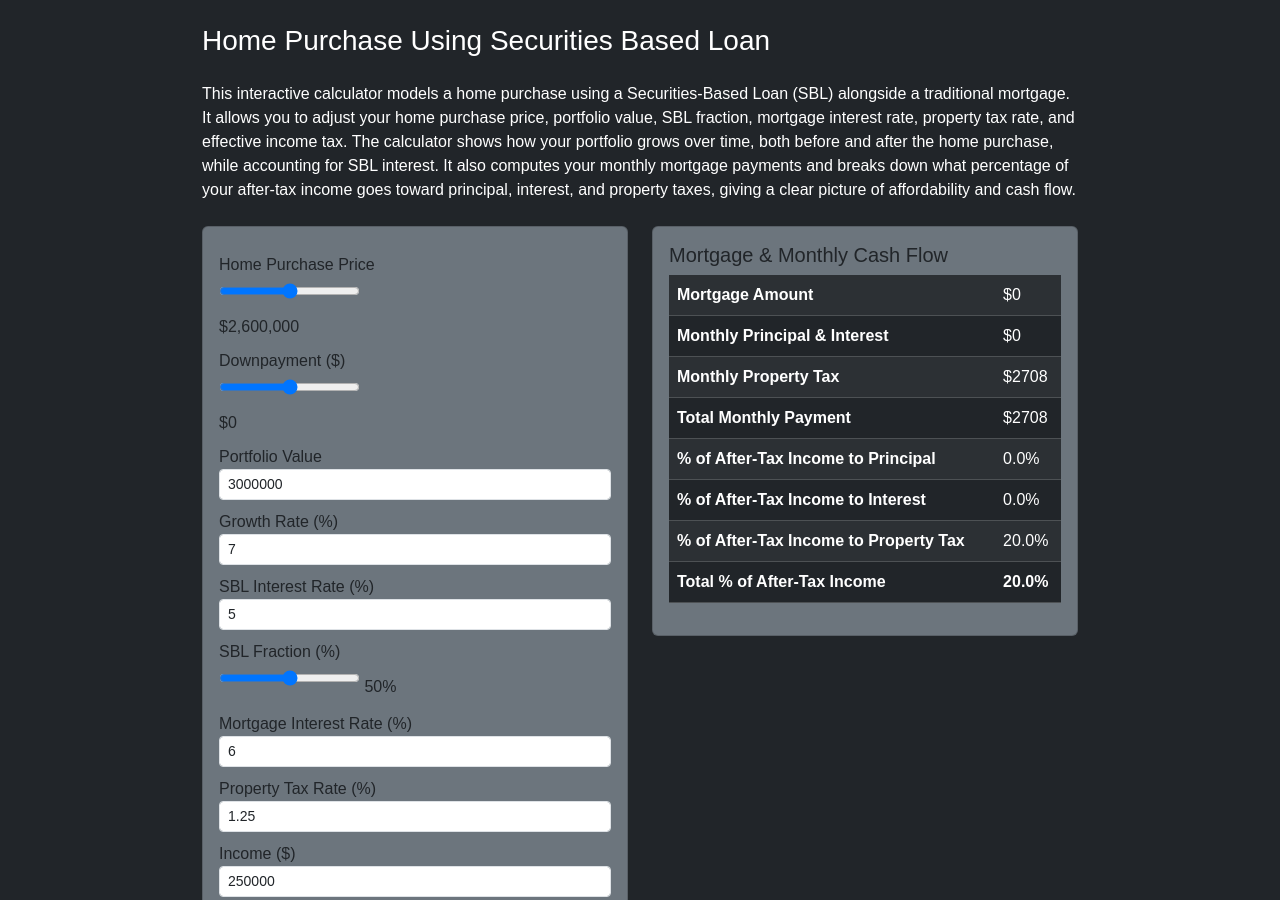
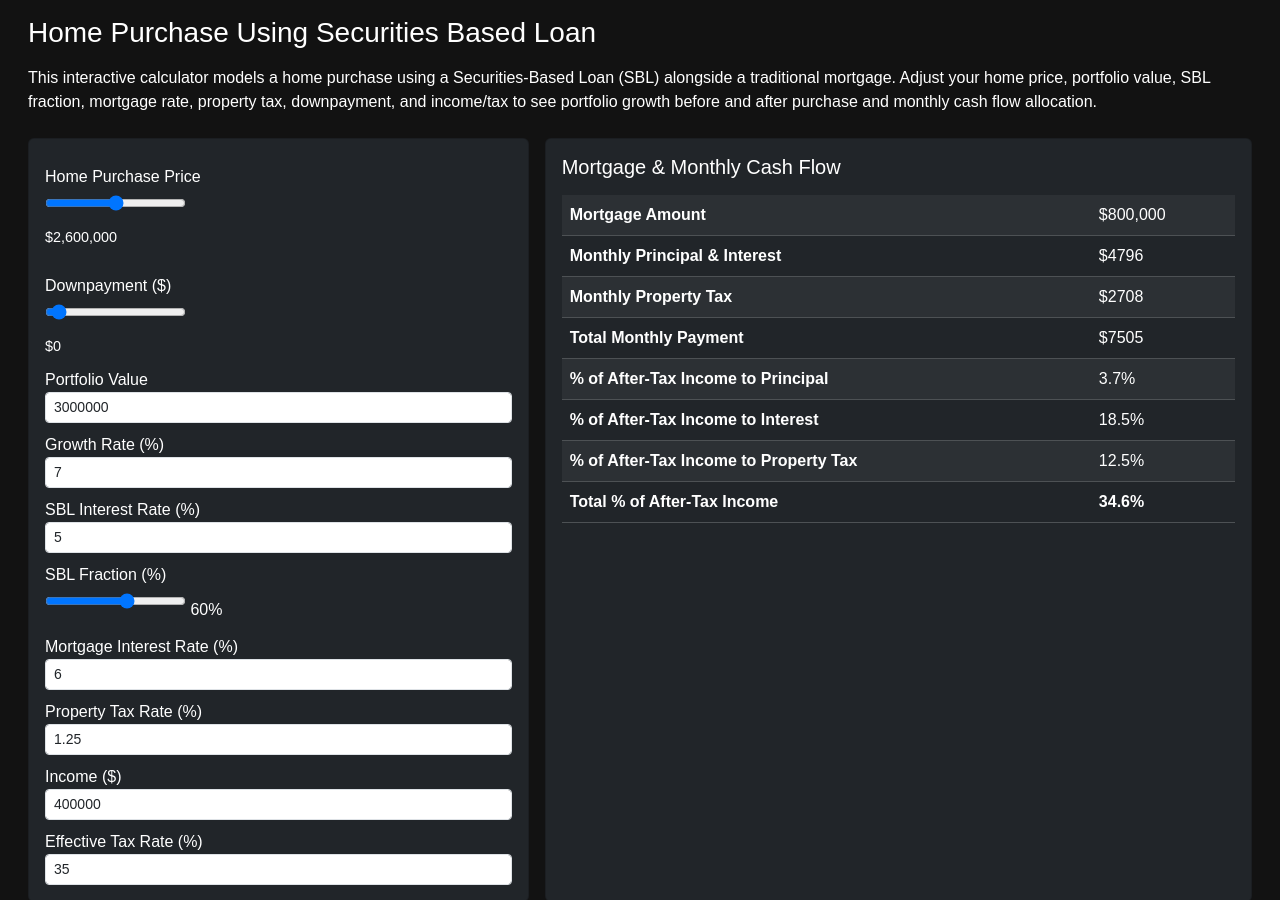
Before and after one commit to millerjammer/home-purchase-ca, a website built with webpack: page src/index.html in a window 1280 px wide. Shown: the top 900 px of the page. Built offline with nearby package versions, Linux system fonts and the light colour scheme.

Commit message:
format updates

```diff
--- a/src/index.html
+++ b/src/index.html
@@ -5,81 +5,104 @@
     <meta charset="UTF-8">
     <title>SBL Portfolio Model</title>
     <link rel="stylesheet" href="https://cdn.jsdelivr.net/npm/bootstrap@5.3.3/dist/css/bootstrap.min.css">
+    <style>
+        body {
+            background-color: #1c1c1c;
+            color: #fff;
+        }
+
+        .card {
+            background-color: #2c2c2c;
+        }
+
+        /* Make range slider numbers smaller for mobile */
+        .slider-value {
+            font-size: 0.9rem;
+        }
+
+        /* Increase canvas width for larger screens */
+        @media (min-width: 992px) {
+            #chart {
+                width: 100% !important;
+                height: 400px !important;
+            }
+        }
+
+        @media (max-width: 991px) {
+            #chart {
+                width: 100% !important;
+                height: 300px !important;
+            }
+        }
+    </style>
 </head>
 
-<body class="p-4 bg-dark text-white">
+<body class="p-3">
 
-    <div class="container">
+    <div class="container-fluid">
 
-        <h3 class="mb-4">Home Purchase Using Securities Based Loan</h3>
+        <h3 class="mb-3">Home Purchase Using Securities Based Loan</h3>
         <p class="mb-4">
             This interactive calculator models a home purchase using a Securities-Based Loan (SBL) alongside a
-            traditional mortgage.
-            It allows you to adjust your home purchase price, portfolio value, SBL fraction, mortgage interest rate,
-            property tax rate,
-            and effective income tax. The calculator shows how your portfolio grows over time, both before and after the
-            home purchase,
-            while accounting for SBL interest. It also computes your monthly mortgage payments and breaks down what
-            percentage of your
-            after-tax income goes toward principal, interest, and property taxes, giving a clear picture of
-            affordability and cash flow.
+            traditional mortgage. Adjust your home price, portfolio value, SBL fraction, mortgage rate, property tax,
+            downpayment, and income/tax to see portfolio growth before and after purchase and monthly cash flow allocation.
         </p>
 
-        <div class="row">
+        <div class="row g-3">
 
-            <!-- Inputs (Left Column) -->
-            <div class="col-md-6">
-                <div class="card p-3 mb-3 bg-secondary">
+            <!-- Inputs Column -->
+            <div class="col-lg-5 col-md-6">
+                <div class="card p-3 h-100 bg-dark text-white">
 
-                    <div class="my-0">
+                    <div class="mb-3">
                         <label>Home Purchase Price</label>
                         <input type="range" id="homePrice" min="200000" max="5000000" step="50000">
-                        <div>$<span id="homePriceValue"></span></div>
+                        <div class="slider-value">$<span id="homePriceValue"></span></div>
                     </div>
 
-                    <div class="my-0">
+                    <div class="mb-0">
                         <label>Downpayment ($)</label>
-                        <input type="range" id="downPayment" min="0" max="3000000" step="50000">
-                        <div>$<span id="downPaymentValue">0</span></div>
+                        <input type="range" id="downPayment" min="0" max="3000000" step="50000" value="0">
+                        <div class="slider-value">$<span id="downPaymentValue">0</span></div>
                     </div>
 
-                    <div class="my-0">
+                    <div class="mb-0">
                         <label>Portfolio Value</label>
                         <input class="form-control form-control-sm mb-0" id="portfolioValue" value="3000000">
                     </div>
 
-                    <div class="my-0">
+                    <div class="mb-0">
                         <label>Growth Rate (%)</label>
                         <input class="form-control form-control-sm mb-0" id="growthRate" value="7">
                     </div>
 
-                    <div class="my-0">
+                    <div class="mb-0">
                         <label>SBL Interest Rate (%)</label>
                         <input class="form-control form-control-sm mb-0" id="sblRate" value="5">
                     </div>
 
-                    <div class="my-0">
+                    <div class="mb-0">
                         <label>SBL Fraction (%)</label>
-                        <input type="range" id="sblFraction" min="0" max="100" step="5">
+                        <input type="range" id="sblFraction" min="0" max="100" step="5" value="60">
                         <span id="sblFractionValue"></span>%
                     </div>
 
-                    <div class="my-0">
+                    <div class="mb-0">
                         <label>Mortgage Interest Rate (%)</label>
                         <input class="form-control form-control-sm mb-0" id="mortgageRate" value="6">
                     </div>
 
-                    <div class="my-0">
+                    <div class="mb-0">
                         <label>Property Tax Rate (%)</label>
                         <input class="form-control form-control-sm mb-0" id="propertyTaxRate" value="1.25">
                     </div>
 
-                    <div class="my-0">
+                    <div class="mb-0">
                         <label>Income ($)</label>
-                        <input class="form-control form-control-sm mb-0" id="income" value="250000">
+                        <input class="form-control form-control-sm mb-0" id="income" value="400000">
                     </div>
 
-                    <div class="my-0">
+                    <div class="mb-0">
                         <label>Effective Tax Rate (%)</label>
                         <input class="form-control form-control-sm mb-0" id="effectiveTaxRate" value="35">
                     </div>
@@ -87,20 +110,22 @@
                 </div>
             </div>
 
-            <!-- Outputs (Right Column) -->
-            <div class="col-md-6">
-                <div class="card p-3 mb-3 bg-secondary">
-                    <h5>Mortgage & Monthly Cash Flow</h5>
-                    <table class="table table-dark table-striped">
-                        <tbody id="monthlyBreakout"></tbody>
-                    </table>
+            <!-- Outputs Column -->
+            <div class="col-lg-7 col-md-6">
+                <div class="card p-3 h-100 bg-dark text-white">
+                    <h5 class="mb-3">Mortgage & Monthly Cash Flow</h5>
+                    <div class="table-responsive">
+                        <table class="table table-dark table-striped mb-0">
+                            <tbody id="monthlyBreakout"></tbody>
+                        </table>
+                    </div>
                 </div>
             </div>
 
         </div>
 
-        <!-- Charts Below -->
-        <div class="card p-3 bg-secondary">
+        <!-- Chart -->
+        <div class="card p-3 mt-3">
             <canvas id="chart"></canvas>
         </div>
 
```
